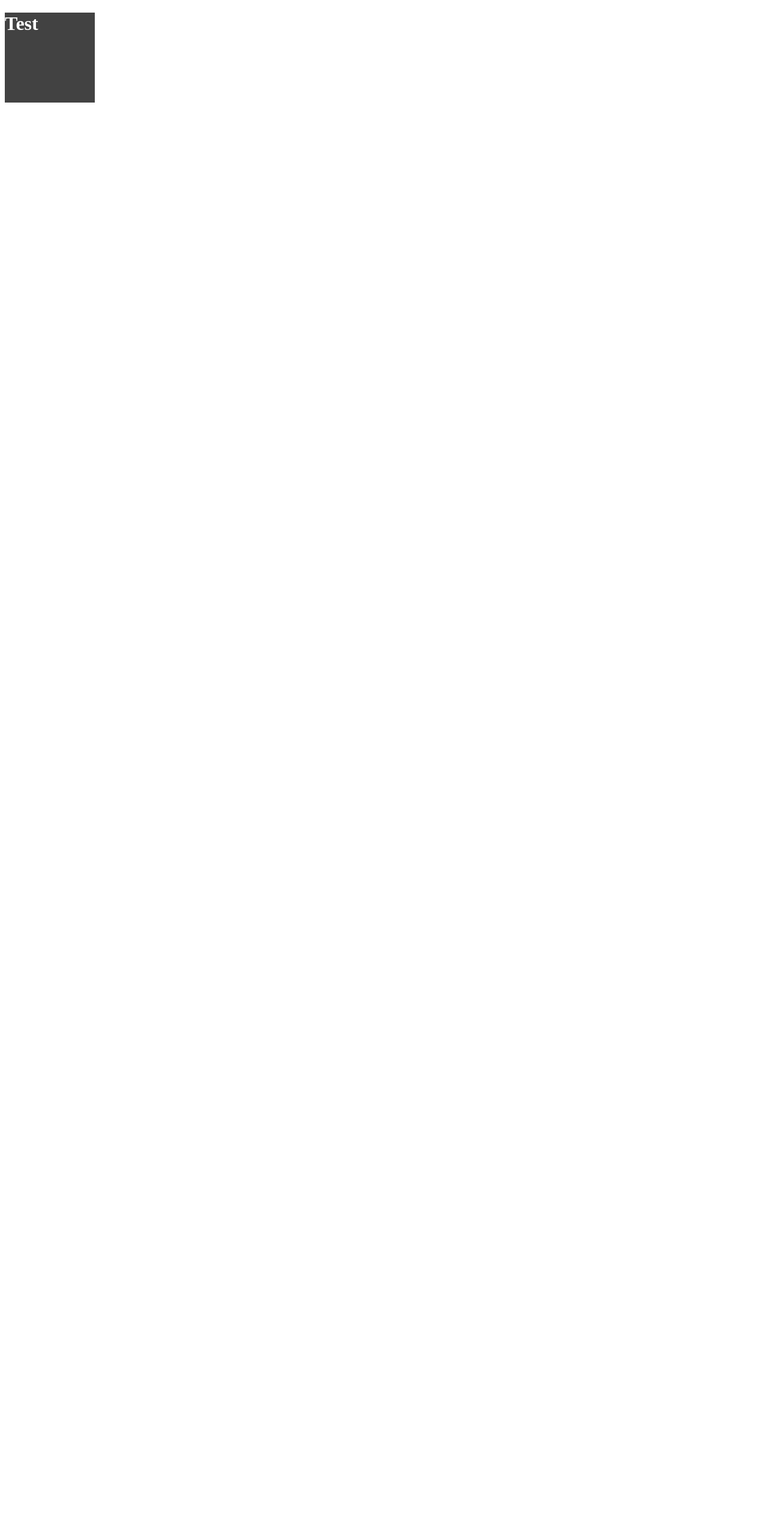
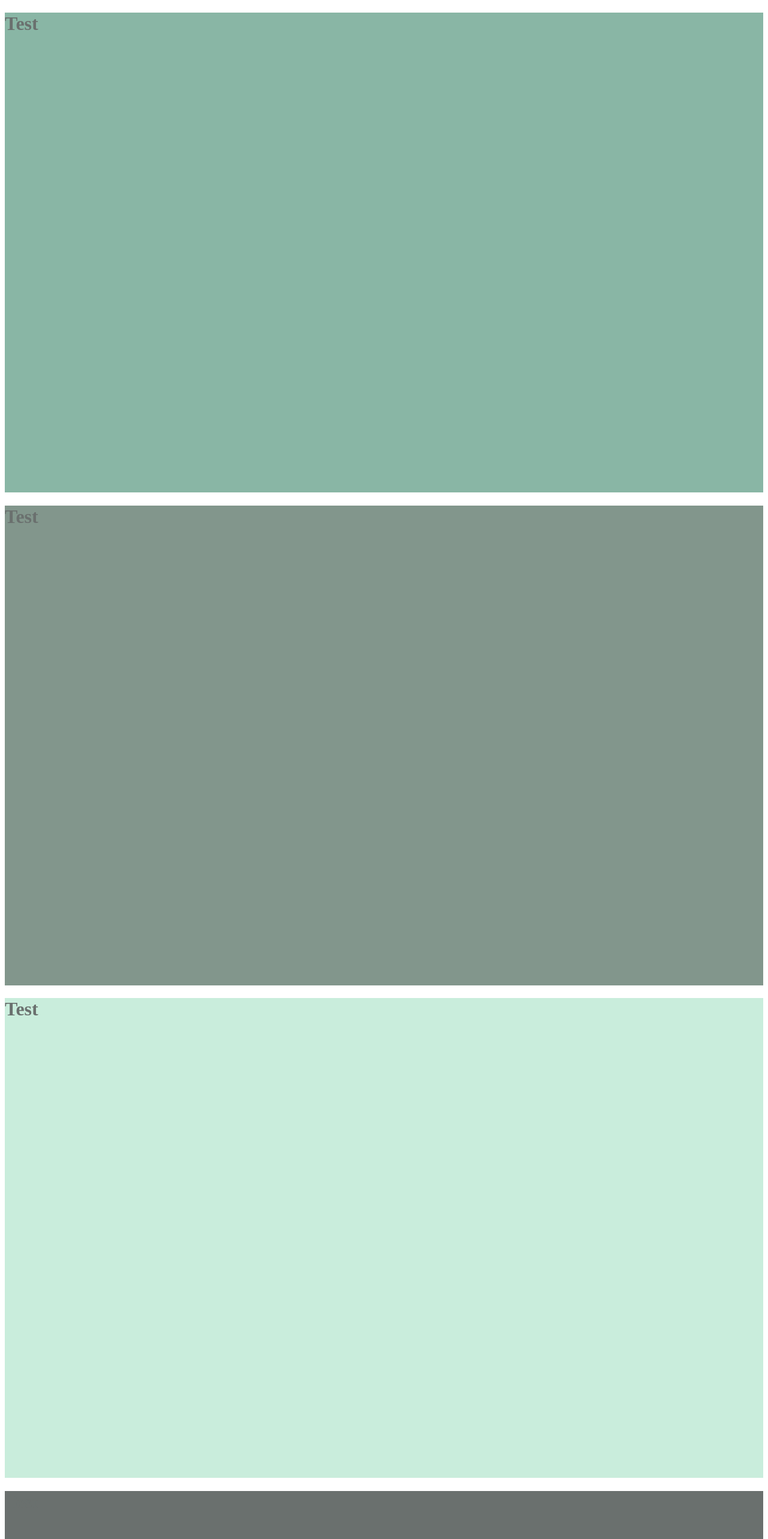
Before and after one commit to ChrisCallanJr/ts-react-playground, a React app: page / in a window 1280 px wide. Shown: the top 2566 px of the page at 60% size. Before the commit the page ends 800 px from the top, so only its background shows below. Built offline with nearby package versions, Linux system fonts and the light colour scheme.

Commit message:
:sparkles: figuring out react-typescript stuff

```diff
--- /dev/null
+++ b/src/Frame.tsx
@@ -0,0 +1,20 @@
+import * as React from 'react'
+import Header from './components/Header'
+import Section1 from './components/Section1'
+import Section2 from './components/Section2'
+import Section3 from './components/Section3'
+
+class Frame extends React.Component<{}, {}>{
+  render() {
+    return(
+      <>
+        <Header />
+        <Section1 />
+        <Section2 />
+        <Section3 />
+      </>
+    )
+  }
+}
+
+export default Frame
--- /dev/null
+++ b/src/components/Header.tsx
@@ -0,0 +1,21 @@
+import * as React from 'react'
+import { css } from 'emotion'
+
+const headerStyle = css`
+  color: #6a706e;
+  background-color: #89b6a5;
+  height: 100vh;
+  width: 100%;
+`
+
+class Header extends React.Component<{}, {}>{
+  render() {
+    return(
+      <div className={ headerStyle }>
+        <h1>Test</h1>
+      </div>
+    )
+  }
+}
+
+export default Header
--- /dev/null
+++ b/src/components/Section1.tsx
@@ -0,0 +1,21 @@
+import * as React from 'react'
+import { css } from 'emotion'
+
+const headerStyle = css`
+  color: #6a706e;
+  background-color: #82968c;
+  height: 100vh;
+  width: 100%;
+`
+
+class Section1 extends React.Component<{}, {}>{
+  render() {
+    return(
+      <div className={ headerStyle }>
+        <h1>Test</h1>
+      </div>
+    )
+  }
+}
+
+export default Section1
--- /dev/null
+++ b/src/components/Section2.tsx
@@ -0,0 +1,21 @@
+import * as React from 'react'
+import { css } from 'emotion'
+
+const headerStyle = css`
+  color: #6a706e;
+  background-color: #c9eddc;
+  height: 100vh;
+  width: 100%;
+`
+
+class Section2 extends React.Component<{}, {}>{
+  render() {
+    return(
+      <div className={ headerStyle }>
+        <h1>Test</h1>
+      </div>
+    )
+  }
+}
+
+export default Section2
--- /dev/null
+++ b/src/components/Section3.tsx
@@ -0,0 +1,21 @@
+import * as React from 'react'
+import { css } from 'emotion'
+
+const headerStyle = css`
+  color: #6a706e;
+  background-color: #6a706e;
+  height: 100vh;
+  width: 100%;
+`
+
+class Section3 extends React.Component<{}, {}>{
+  render() {
+    return(
+      <div className={ headerStyle }>
+        <h1>Test</h1>
+      </div>
+    )
+  }
+}
+
+export default Section3
--- a/src/index.tsx
+++ b/src/index.tsx
@@ -2,11 +2,10 @@ import * as React from 'react'
 import * as ReactDOM from 'react-dom'
 declare let module: any
 
-import MainNav from './components/MainNav'
-//import Message from './components/Message'
+import Frame from './Frame'
 
 ReactDOM.render(
-  <MainNav />,
+  <Frame />,
   document.getElementById('root')
 )
 
```
Also changed, not shown: 1 other file (tests, documents, lock files or other folders).
